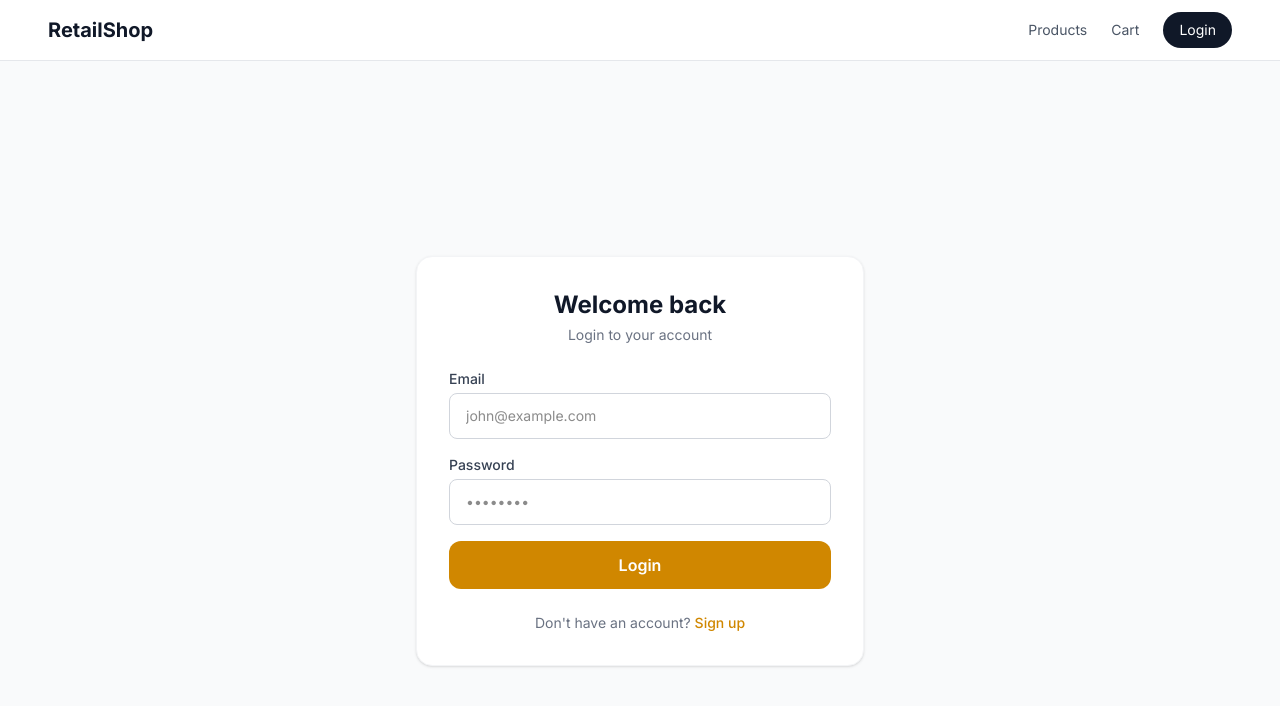
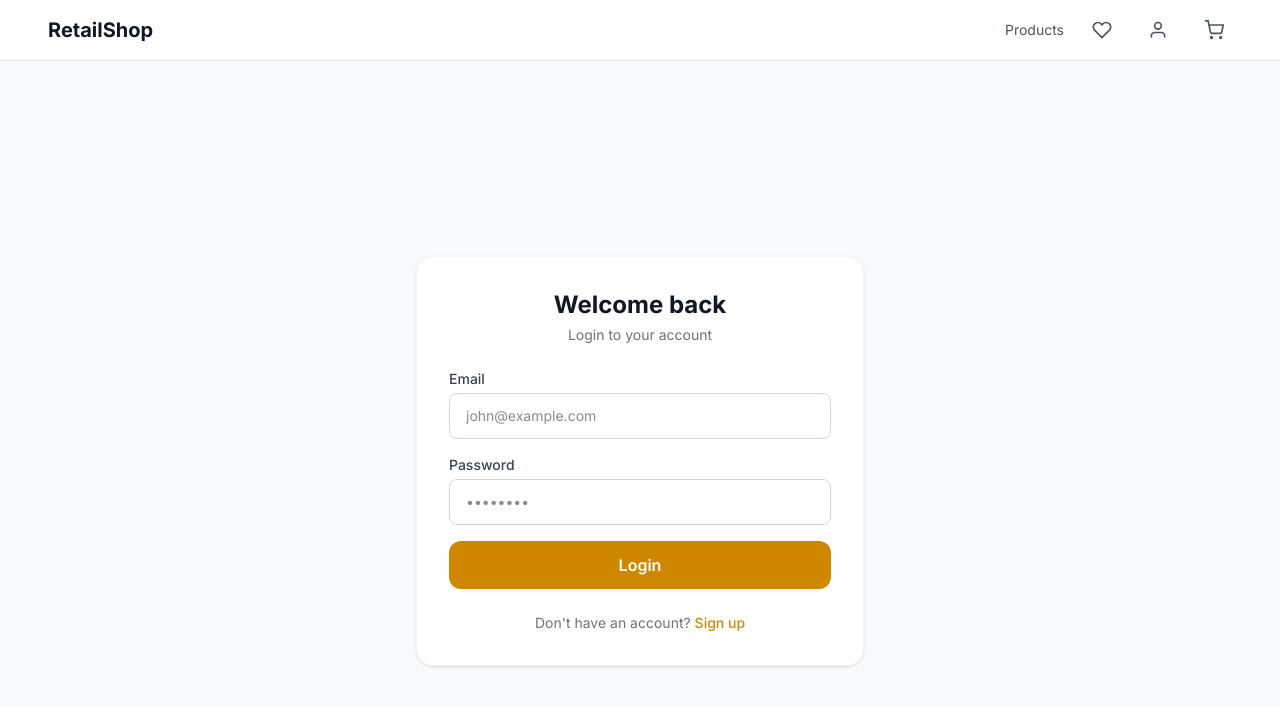
Before and after one commit to akshammas/retail-shop-frontend, a Next.js app: page /login in a window 1280 px wide. Shown: the top 706 px of the page. Built offline with nearby package versions, Linux system fonts and the light colour scheme; no server answers.

Commit message:
Navbar: reorder to wishlist -> profile -> cart, matching standard e-commerce convention

```diff
--- a/components/Navbar.js
+++ b/components/Navbar.js
@@ -2,13 +2,31 @@
 
 "use client"
 
-import { useState } from "react"
+import { useState, useRef, useEffect } from "react"
 import Link from "next/link"
 import { useAuth } from "./AuthProvider"
 
 export default function Navbar() {
   const { user, isLoggedIn, logout, loading } = useAuth()
   const [menuOpen, setMenuOpen] = useState(false)
+  const [profileOpen, setProfileOpen] = useState(false)
+  const profileRef = useRef(null)
+
+  // close the profile dropdown when clicking anywhere outside it
+  useEffect(() => {
+    function handleClickOutside(e) {
+      if (profileRef.current && !profileRef.current.contains(e.target)) {
+        setProfileOpen(false)
+      }
+    }
+    document.addEventListener("mousedown", handleClickOutside)
+    return () => document.removeEventListener("mousedown", handleClickOutside)
+  }, [])
+
+  function handleLogout() {
+    logout()
+    setProfileOpen(false)
+  }
 
   return (
     <nav className="bg-white border-b border-gray-200 sticky top-0 z-50">
@@ -18,40 +36,80 @@ export default function Navbar() {
           RetailShop
         </Link>
 
-        {/* Desktop links — hidden below md */}
-        <div className="hidden md:flex items-center gap-6">
+        {/* Desktop nav — hidden below md */}
+
+        <div className="hidden md:flex items-center gap-5">
           <Link href="/products" className="text-gray-600 hover:text-yellow-700 text-sm">
             Products
           </Link>
-          <Link href="/cart" className="text-gray-600 hover:text-yellow-700 text-sm">
-            Cart
+
+          <Link
+            href="/wishlist"
+            aria-label="Wishlist"
+            className="text-gray-600 hover:text-yellow-700 w-9 h-9 flex items-center justify-center"
+          >
+            <HeartIcon />
           </Link>
 
+          {/* Profile icon + dropdown — now comes BEFORE cart */}
           {loading ? (
-            <div className="w-20 h-8" />
-          ) : isLoggedIn ? (
-            <div className="flex items-center gap-4">
-              <Link href="/wishlist" className="text-gray-600 hover:text-yellow-700 text-sm">
-                Wishlist
-              </Link>
-              <Link href="/orders" className="text-gray-600 hover:text-yellow-700 text-sm">
+            <div className="w-9 h-9" />
+          ) : (
+            <div className="relative" ref={profileRef}>
+              <button
+                onClick={() => setProfileOpen(o => !o)}
+                aria-label="Account"
+                aria-expanded={profileOpen}
+                className="text-gray-600 hover:text-yellow-700 w-9 h-9 flex items-center justify-center rounded-full hover:bg-gray-50 transition-colors"
+              >
+                <ProfileIcon />
+              </button>
+
+              {profileOpen && (
+                <div className="absolute right-0 top-full mt-2 w-48 bg-white border border-gray-100 rounded-xl shadow-lg py-2 z-50">
+                  {isLoggedIn ? (
+                    <>
+                      <div className="px-4 py-2 border-b border-gray-50">
+                        <p className="text-sm font-medium text-gray-900 truncate">
+                          {user.name}
+                        </p>
+                      </div>
+                      <Link
+                        href="/orders"
+                        onClick={() => setProfileOpen(false)}
+                        className="block px-4 py-2.5 text-sm text-gray-700 hover:bg-gray-50"
+                      >
                         Orders
                       </Link>
-              <span className="text-sm text-gray-700 font-medium">
-                Hi, {user.name.split(" ")[0]}
-              </span>
-              <button onClick={logout} className="text-sm text-red-500 hover:text-red-700">
+                      <button
+                        onClick={handleLogout}
+                        className="w-full text-left px-4 py-2.5 text-sm text-red-500 hover:bg-red-50"
+                      >
                         Logout
                       </button>
-            </div>
+                    </>
                   ) : (
                     <Link
                       href="/login"
-              className="bg-gray-900 text-white px-4 py-2 rounded-full text-sm hover:bg-gray-800"
+                      onClick={() => setProfileOpen(false)}
+                      className="block px-4 py-2.5 text-sm text-gray-700 hover:bg-gray-50 font-medium"
                     >
-              Login
+                      Sign In
                     </Link>
                   )}
+                </div>
+              )}
+            </div>
+          )}
+
+          {/* Cart — now last, rightmost */}
+          <Link
+            href="/cart"
+            aria-label="Cart"
+            className="text-gray-600 hover:text-yellow-700 w-9 h-9 flex items-center justify-center"
+          >
+            <CartIcon />
+          </Link>
         </div>
 
         {/* Mobile hamburger — shown below md only */}
@@ -86,21 +144,20 @@ export default function Navbar() {
             )}
 
             <MobileLink href="/products" onClick={() => setMenuOpen(false)}>Products</MobileLink>
+            <MobileLink href="/wishlist" onClick={() => setMenuOpen(false)}>Wishlist</MobileLink>
+            {isLoggedIn && (
+              <MobileLink href="/orders" onClick={() => setMenuOpen(false)}>Orders</MobileLink>
+            )}
             <MobileLink href="/cart" onClick={() => setMenuOpen(false)}>Cart</MobileLink>
-
             {isLoggedIn ? (
-              <>
-                <MobileLink href="/wishlist" onClick={() => setMenuOpen(false)}>Wishlist</MobileLink>
-                <MobileLink href="/orders" onClick={() => setMenuOpen(false)}>Orders</MobileLink>
               <button
                 onClick={() => { logout(); setMenuOpen(false) }}
                 className="text-left py-3 text-red-500 text-sm border-t border-gray-100 mt-2"
               >
                 Logout
               </button>
-              </>
             ) : (
-              <MobileLink href="/login" onClick={() => setMenuOpen(false)}>Login</MobileLink>
+              <MobileLink href="/login" onClick={() => setMenuOpen(false)}>Sign In</MobileLink>
             )}
           </div>
         </>
@@ -139,3 +196,30 @@ function CloseIcon() {
     </svg>
   )
 }
+
+function HeartIcon() {
+  return (
+    <svg width="20" height="20" viewBox="0 0 24 24" fill="none" stroke="currentColor" strokeWidth="2">
+      <path d="M20.84 4.61a5.5 5.5 0 0 0-7.78 0L12 5.67l-1.06-1.06a5.5 5.5 0 0 0-7.78 7.78l1.06 1.06L12 21.23l7.78-7.78 1.06-1.06a5.5 5.5 0 0 0 0-7.78z" />
+    </svg>
+  )
+}
+
+function CartIcon() {
+  return (
+    <svg width="20" height="20" viewBox="0 0 24 24" fill="none" stroke="currentColor" strokeWidth="2">
+      <circle cx="9" cy="21" r="1" />
+      <circle cx="20" cy="21" r="1" />
+      <path d="M1 1h4l2.68 13.39a2 2 0 0 0 2 1.61h9.72a2 2 0 0 0 2-1.61L23 6H6" />
+    </svg>
+  )
+}
+
+function ProfileIcon() {
+  return (
+    <svg width="20" height="20" viewBox="0 0 24 24" fill="none" stroke="currentColor" strokeWidth="2">
+      <path d="M20 21v-2a4 4 0 0 0-4-4H8a4 4 0 0 0-4 4v2" />
+      <circle cx="12" cy="7" r="4" />
+    </svg>
+  )
+}
```
Lines whose indentation alone changed are shown as unchanged.
